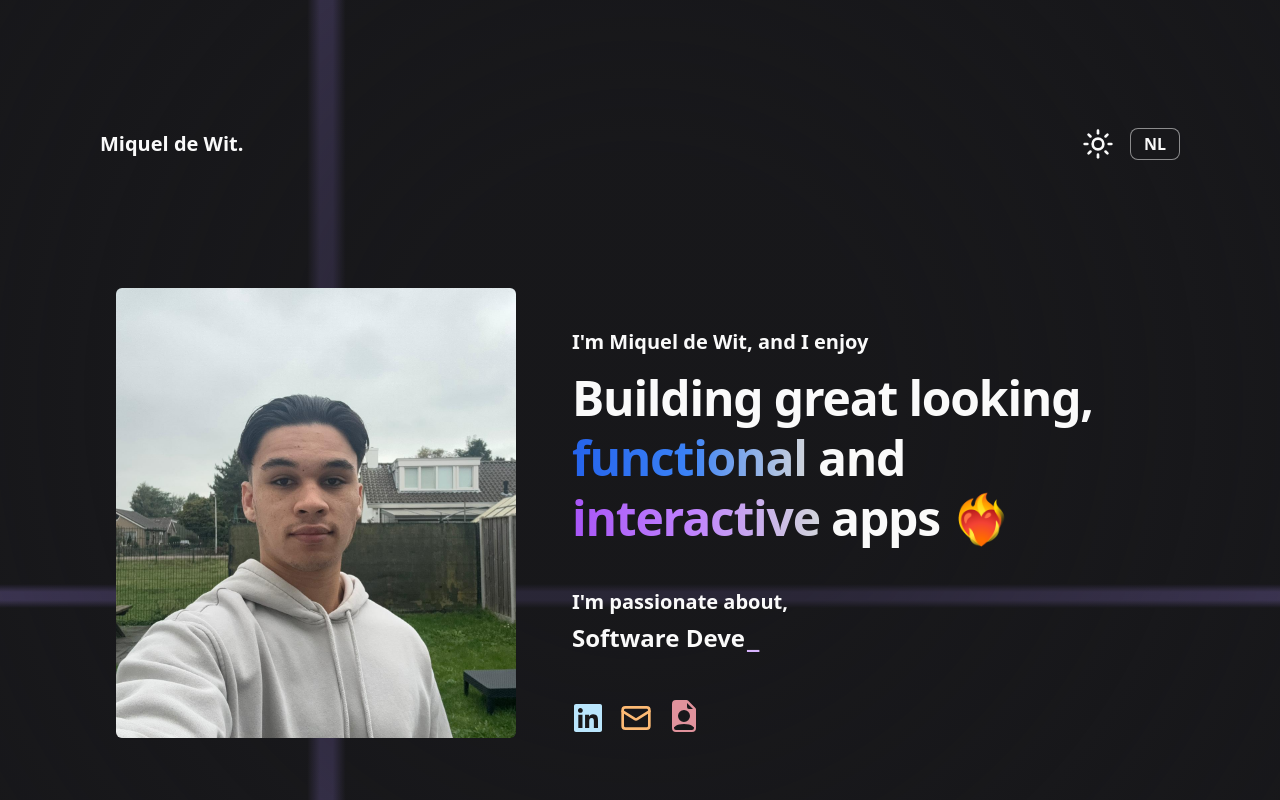
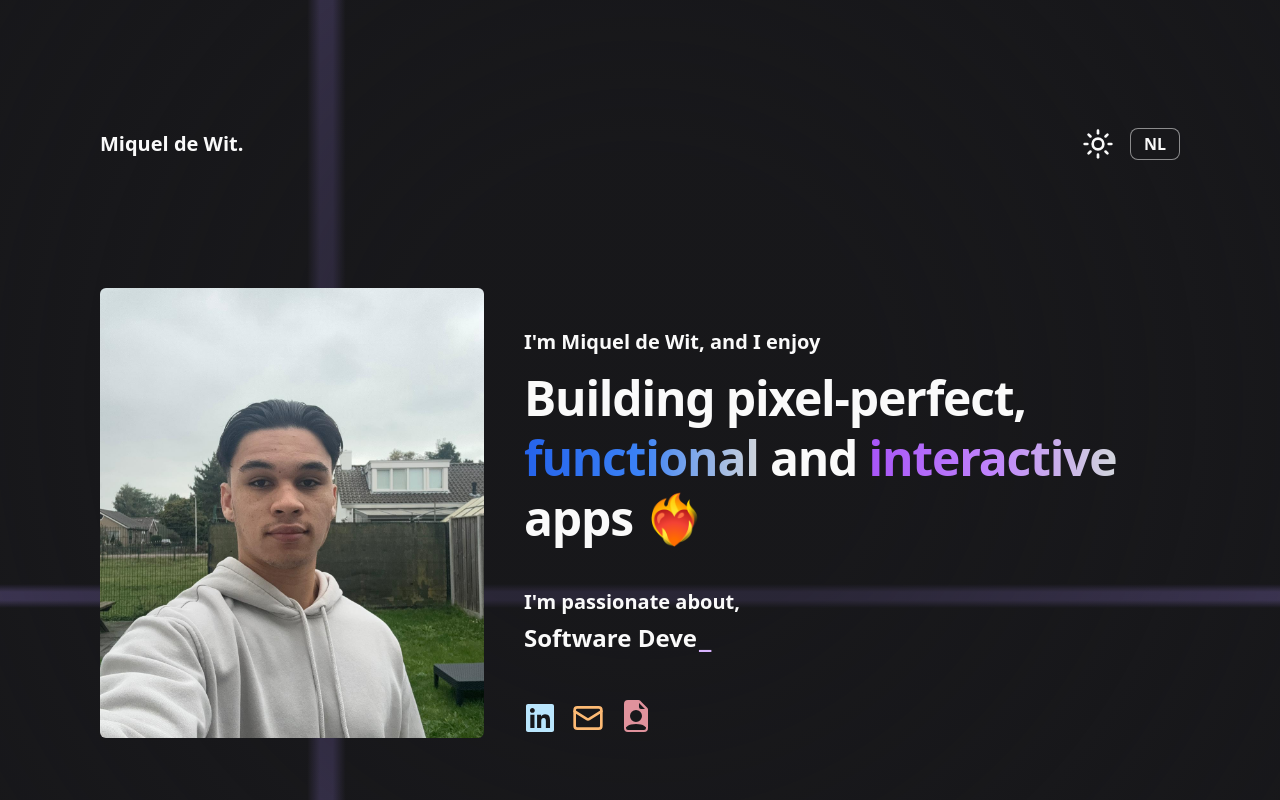
Before and after one commit to MiquelDW/miqueldewit.dev, a Next.js app: page /en in a window 1280 px wide. Shown: the top 800 px of the page. Built offline with nearby package versions, Linux system fonts and the light colour scheme.

Commit message:
CV change

```diff
--- a/messages/en.json
+++ b/messages/en.json
@@ -1,10 +1,11 @@
 {
   "HomePage": {
     "introduce": "I'm Miquel de Wit, and I enjoy",
-    "landingTextStart": "Building great looking,",
+    "landingTextStart": "Building pixel-perfect,",
     "landingTextFunc": "functional",
     "landingTextConj": "and",
     "landingTextInt": "interactive",
+    "landingTextEnd": "apps ❤️‍🔥",
     "passionateText": "I'm passionate about,"
   },
   "AboutPage": {
--- a/messages/nl.json
+++ b/messages/nl.json
@@ -1,11 +1,12 @@
 {
   "HomePage": {
-    "introduce": "Ik ben Miquel de Wit, en ik geniet van het",
-    "landingTextStart": "Bouwen van prachtige,",
+    "introduce": "Ik ben Miquel de Wit, en ik vind het leuk",
+    "landingTextStart": "Om pixel-perfecte",
     "landingTextFunc": "functionele",
     "landingTextConj": "en",
     "landingTextInt": "interactieve",
-    "passionateText": "Ik ben gepassioneerd over,"
+    "landingTextEnd": "apps te bouwen ❤️‍🔥",
+    "passionateText": "Ik ben gepassioneerd door,"
   },
   "AboutPage": {
     "AboutText": "Ik ben flexibel en vind het leuk om nieuwe technologieën te leren om aan de behoeften van een project te voldoen. Ik heb er vertrouwen in dat ik me snel kan aanpassen aan nieuwe tools en frameworks om geweldige apps te bouwen. Ik wil altijd graag blijven leren en mezelf verbeteren! 😊"
--- a/src/components/Layout/HeroSection.tsx
+++ b/src/components/Layout/HeroSection.tsx
@@ -32,9 +32,9 @@ const HeroSection = () => {
           </div>
         </div>
 
-        <div className="flex flex-col space-y-10 px-5 pb-14 pt-8 lg:grid lg:grid-cols-10 lg:space-x-10 lg:pt-32">
+        <div className="flex flex-col space-y-10 px-5 pb-14 pt-8 lg:grid lg:grid-cols-[24rem,1fr] lg:space-x-10 lg:pt-32">
           {/* Image */}
-          <div className="col-span-4 flex h-full w-full items-center justify-center">
+          <div className="flex h-full w-full items-center justify-center">
             <Image
               src="/Selfie_6.jpeg"
               alt="Image Miquel de Wit"
@@ -46,11 +46,11 @@ const HeroSection = () => {
           </div>
 
           {/* Landing text  */}
-          <div className="col-span-full col-start-5 flex flex-col space-y-8 font-bold lg:space-y-10">
-            <div className="flex flex-col space-y-3 text-center lg:text-start">
+          <div className="flex w-full flex-col space-y-8 font-bold lg:space-y-10">
+            <div className="flex flex-col items-center space-y-3 text-center lg:items-start lg:text-start">
               <p className="text-md lg:text-xl">{t("introduce")}</p>
 
-              <h1 className="text-balance text-3xl !leading-tight tracking-tight md:text-4xl lg:text-5xl">
+              <h1 className="w-full max-w-[600px] text-3xl !leading-tight tracking-tight md:text-4xl lg:text-5xl">
                 {t("landingTextStart")}{" "}
                 <span className="bg-gradient-to-r from-purple-500 via-purple-400 to-purple-300 bg-clip-text text-transparent dark:from-blue-600 dark:via-blue-500 dark:to-gray-300">
                   {t("landingTextFunc")}
@@ -59,7 +59,7 @@ const HeroSection = () => {
                 <span className="bg-gradient-to-r from-blue-600 via-blue-500 to-blue-300 bg-clip-text text-transparent dark:from-purple-500 dark:via-purple-400 dark:to-gray-300">
                   {t("landingTextInt")}
                 </span>{" "}
-                apps ❤️‍🔥
+                {t("landingTextEnd")}
               </h1>
             </div>
 
```
Also changed, not shown: 1 other file (tests, documents, lock files or other folders).
